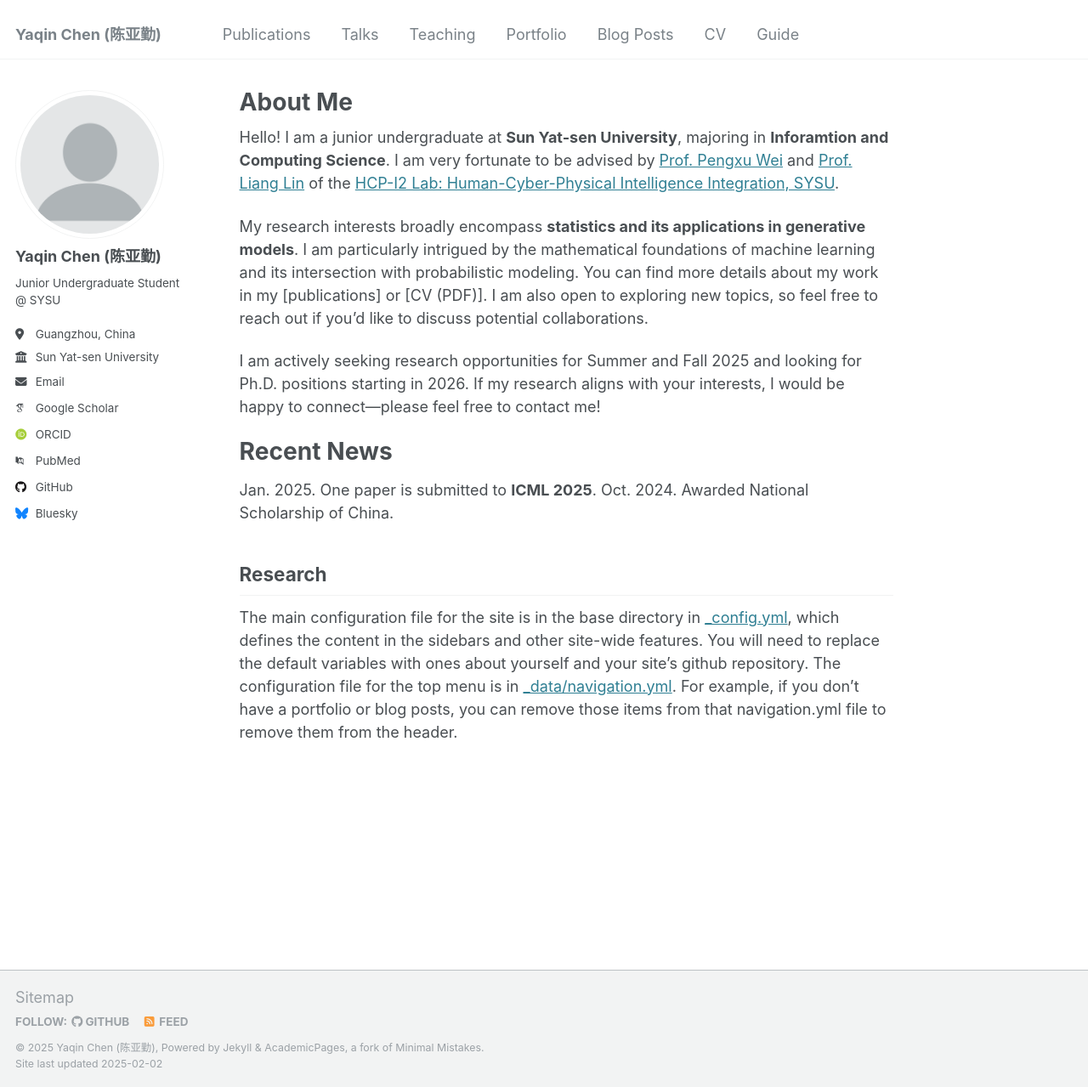
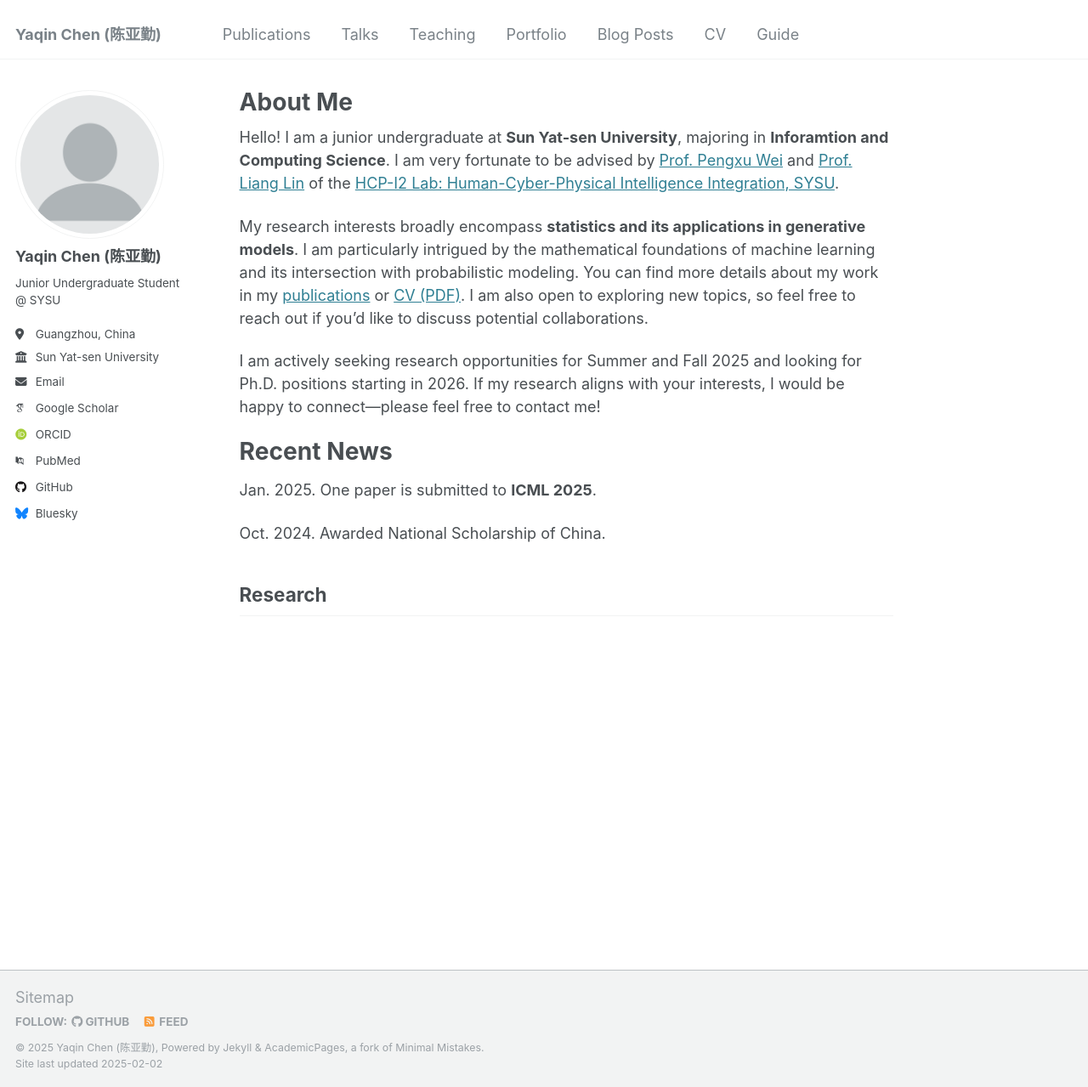
Before and after one commit to chen-yaqin/chen-yaqin.github.io, a Jekyll site: the page built from _pages/about.md, in a window 1280 px wide and 1279 px high. Shown: the whole window at 85% size. Built offline with Jekyll 4.4.1, drawn with Linux system fonts in a browser that asks for light colours; some web fonts are replaced; some of the changed lines change nothing that is shown.

Commit message:
about me 5

```diff
--- a/_pages/about.md
+++ b/_pages/about.md
@@ -8,7 +8,7 @@ redirect_from:
 ---
 Hello! I am a junior undergraduate at **Sun Yat-sen University**, majoring in **Inforamtion and Computing Science**. I am very fortunate to be advised by [Prof. Pengxu Wei](https://pengxuwei.github.io/) and [Prof. Liang Lin](https://www.sysu-hcp.net/faculty/lianglin.html) of the [HCP-I2 Lab: Human-Cyber-Physical Intelligence Integration, SYSU](https://www.sysu-hcp.net/).
 
-My research interests broadly encompass **statistics and its applications in generative models**. I am particularly intrigued by the mathematical foundations of machine learning and its intersection with probabilistic modeling. You can find more details about my work in my [publications] or [CV (PDF)]. I am also open to exploring new topics, so feel free to reach out if you'd like to discuss potential collaborations.
+My research interests broadly encompass **statistics and its applications in generative models**. I am particularly intrigued by the mathematical foundations of machine learning and its intersection with probabilistic modeling. You can find more details about my work in my [publications](https://github.com/chen-yaqin/chen-yaqin.github.io/tree/master/_publications) or [CV (PDF)](https://github.com/chen-yaqin/chen-yaqin.github.io/blob/master/files/paper1.pdf). I am also open to exploring new topics, so feel free to reach out if you'd like to discuss potential collaborations.
 
 I am actively seeking research opportunities for Summer and Fall 2025 and looking for Ph.D. positions starting in 2026. If my research aligns with your interests, I would be happy to connect—please feel free to contact me!
 <!-- This is the front page of a website that is powered by the [Academic Pages template](https://github.com/academicpages/academicpages.github.io) and hosted on GitHub pages. [GitHub pages](https://pages.github.com) is a free service in which websites are built and hosted from code and data stored in a GitHub repository, automatically updating when a new commit is made to the repository. This template was forked from the [Minimal Mistakes Jekyll Theme](https://mmistakes.github.io/minimal-mistakes/) created by Michael Rose, and then extended to support the kinds of content that academics have: publications, talks, teaching, a portfolio, blog posts, and a dynamically-generated CV. You can fork [this template](https://github.com/academicpages/academicpages.github.io) right now, modify the configuration and markdown files, add your own PDFs and other content, and have your own site for free, with no ads! -->
@@ -16,6 +16,7 @@ I am actively seeking research opportunities for Summer and Fall 2025 and lookin
 Recent News
 ======
 Jan. 2025. One paper is submitted to **ICML 2025**.
+
 Oct. 2024. Awarded National Scholarship of China.
 
 <!-- Getting started
@@ -29,7 +30,7 @@ Oct. 2024. Awarded National Scholarship of China.
 
 Research
 ------
-The main configuration file for the site is in the base directory in [_config.yml](https://github.com/academicpages/academicpages.github.io/blob/master/_config.yml), which defines the content in the sidebars and other site-wide features. You will need to replace the default variables with ones about yourself and your site's github repository. The configuration file for the top menu is in [_data/navigation.yml](https://github.com/academicpages/academicpages.github.io/blob/master/_data/navigation.yml). For example, if you don't have a portfolio or blog posts, you can remove those items from that navigation.yml file to remove them from the header.
+<!-- The main configuration file for the site is in the base directory in [_config.yml](https://github.com/academicpages/academicpages.github.io/blob/master/_config.yml), which defines the content in the sidebars and other site-wide features. You will need to replace the default variables with ones about yourself and your site's github repository. The configuration file for the top menu is in [_data/navigation.yml](https://github.com/academicpages/academicpages.github.io/blob/master/_data/navigation.yml). For example, if you don't have a portfolio or blog posts, you can remove those items from that navigation.yml file to remove them from the header.  -->
 
 <!-- Create content & metadata
 ------
```
